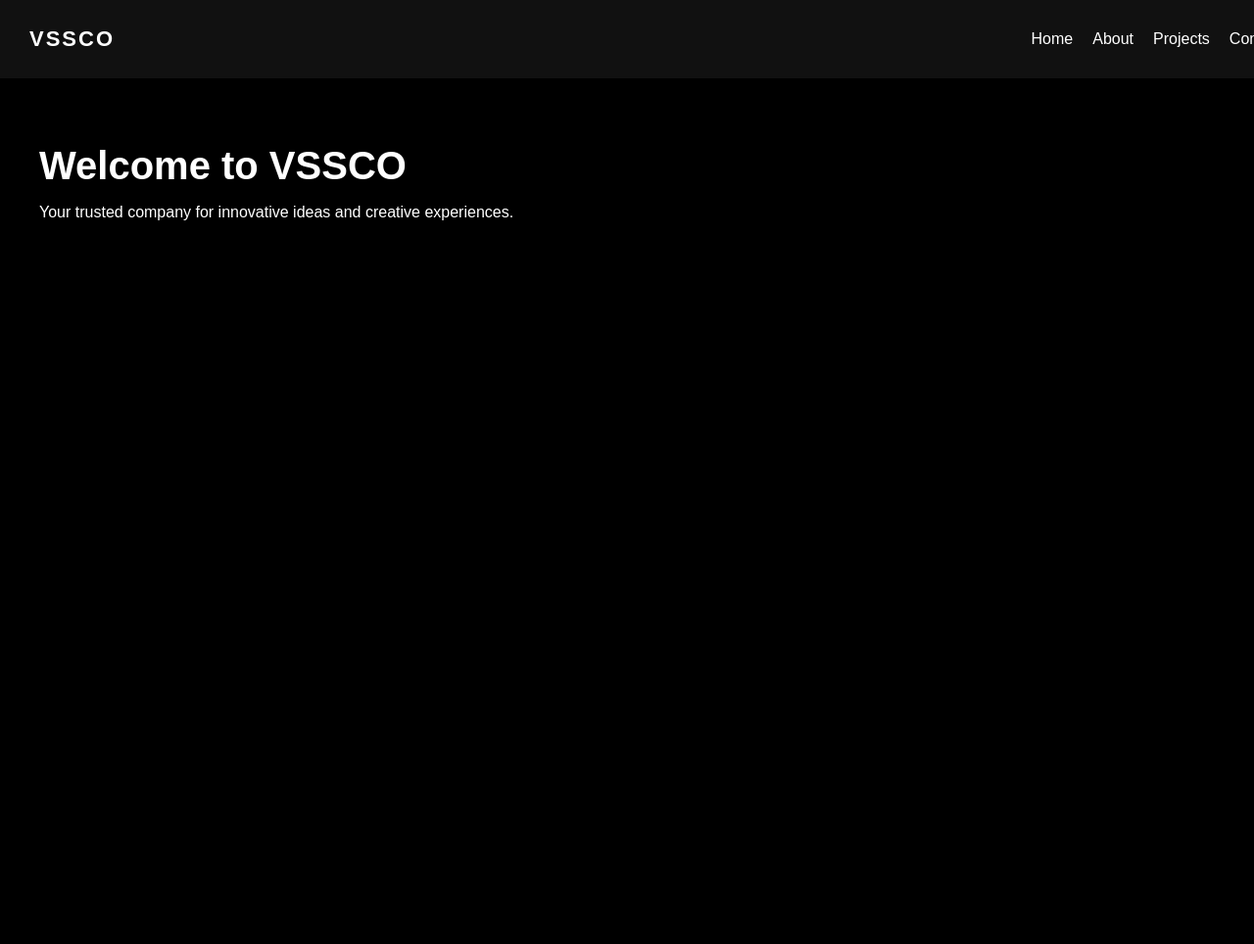
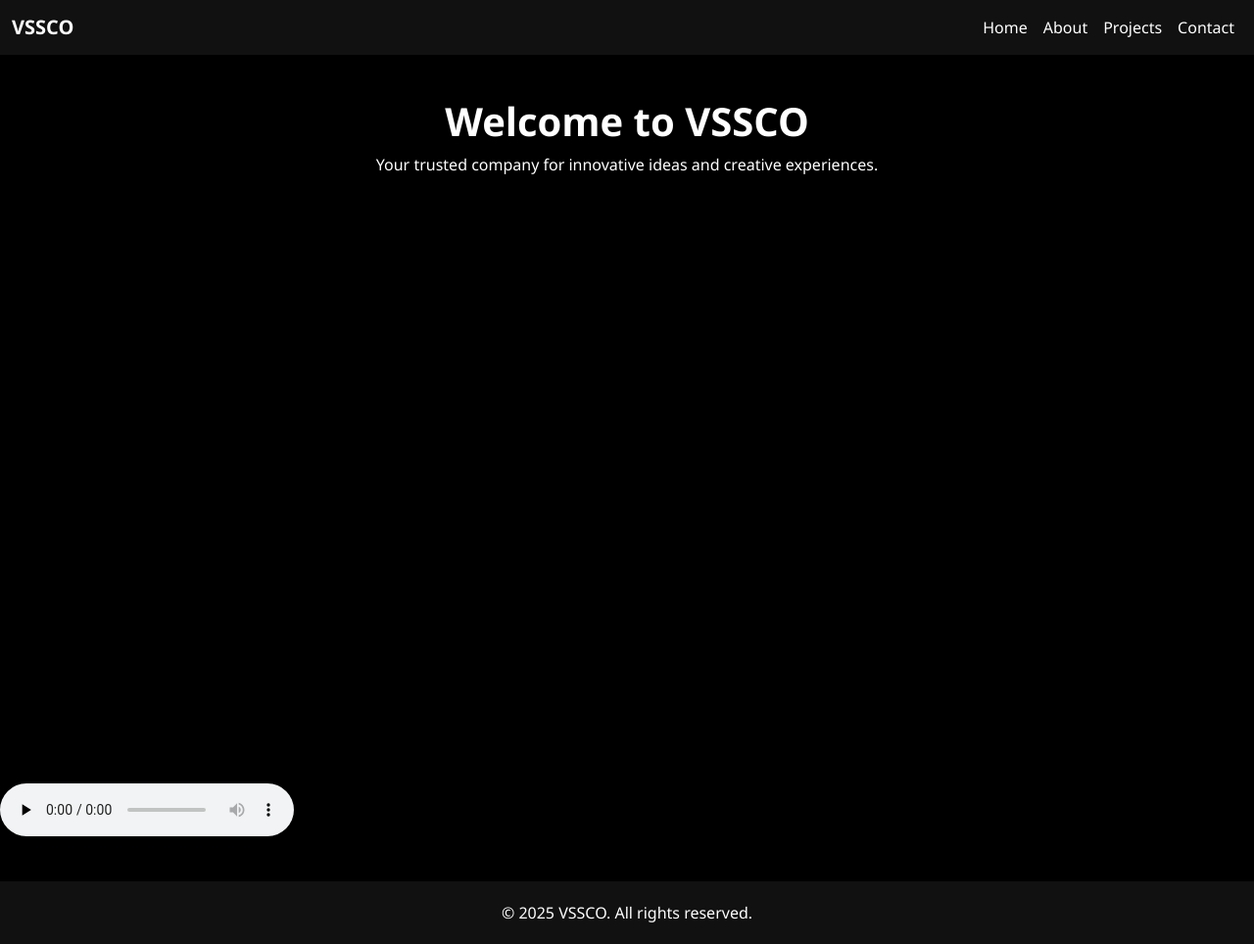
Before and after one commit to kessud2021/VSSCO-welcome-website, a plain HTML site: page index.html in a window 1280 px wide. Shown: the whole page at 98% size. Drawn offline with nearby package versions, Linux system fonts and the light colour scheme.

Commit message:
Update index.html

```diff
--- a/index.html
+++ b/index.html
@@ -5,58 +5,39 @@
 <meta name="viewport" content="width=device-width, initial-scale=1.0">
 <title>VSSCO — Official Website</title>
 
+<!-- Bootstrap CSS -->
+<link href="https://cdn.jsdelivr.net/npm/bootstrap@5.3.2/dist/css/bootstrap.min.css" rel="stylesheet">
+
 <style>
     body {
-        margin: 0;
-        font-family: Arial, Helvetica, sans-serif;
         background: #000;
         color: white;
-        overflow-x: hidden;
+        font-family: 'Segoe UI', Tahoma, Geneva, Verdana, sans-serif;
     }
 
-    /* NAVIGATION BAR */
-    nav {
-        width: 100%;
-        background: #111;
-        padding: 15px 30px;
-        display: flex;
-        justify-content: space-between;
-        align-items: center;
-        position: fixed;
-        top: 0;
-        z-index: 1000;
+    /* Navbar */
+    .navbar {
+        background-color: #111;
     }
 
-    nav .logo {
-        font-size: 22px;
-        font-weight: bold;
-        letter-spacing: 2px;
+    .navbar-nav .nav-link {
+        color: white !important;
+        transition: color 0.3s;
     }
 
-    nav ul {
-        list-style: none;
-        display: flex;
-        gap: 20px;
+    .navbar-nav .nav-link:hover {
+        color: #0ff !important;
     }
 
-    nav ul li {
-        cursor: pointer;
-        transition: 0.3s;
+    /* Pages */
+    .page {
+        display: none;
+        padding: 100px 20px 40px;
+        min-height: 100vh;
+        animation: fadeIn 0.6s ease-in-out;
     }
 
-    nav ul li:hover {
-        color: #0ff;
-    }
-
-    /* PAGE CONTENT */
-    .page {
-        display: none;
-        padding: 120px 40px 40px;
-        animation: fadeIn 0.6s ease-in-out;
-        min-height: 100vh;
-    }
-
-    .active {
+    .active-page {
         display: block;
     }
 
@@ -65,97 +46,117 @@
         to { opacity: 1; transform: translateY(0); }
     }
 
-    /* HEADERS */
-    h1 {
-        font-size: 40px;
-        margin-bottom: 10px;
+    /* Contact Box */
+    .contact-box {
+        background-color: #111;
+        border-radius: 10px;
+        padding: 20px;
+        max-width: 400px;
+        margin: 20px auto;
+        text-align: center;
+        transition: box-shadow 0.3s;
     }
 
-    h2 {
-        margin-top: 40px;
+    .contact-box:hover {
+        box-shadow: 0 0 15px #0ff;
     }
 
-    /* CONTACT BOX */
-    .contact-box {
-        margin-top: 20px;
+    /* Headings */
+    h1, h2 {
+        font-weight: bold;
+    }
+
+    /* Footer */
+    footer {
+        text-align: center;
         padding: 20px;
         background: #111;
-        border-radius: 10px;
-        width: fit-content;
+        margin-top: 40px;
     }
 </style>
 </head>
-
 <body>
 
 <!-- NAVBAR -->
-<nav>
-    <div class="logo">VSSCO</div>
-    <ul>
-        <li onclick="openPage('home')">Home</li>
-        <li onclick="openPage('about')">About</li>
-        <li onclick="openPage('projects')">Projects</li>
-        <li onclick="openPage('contact')">Contact</li>
-    </ul>
+<nav class="navbar navbar-expand-lg fixed-top">
+  <div class="container-fluid">
+    <a class="navbar-brand text-white fw-bold" href="#">VSSCO</a>
+    <button class="navbar-toggler" type="button" data-bs-toggle="collapse" data-bs-target="#navbarNav"
+        aria-controls="navbarNav" aria-expanded="false" aria-label="Toggle navigation">
+      <span class="navbar-toggler-icon text-white">&#9776;</span>
+    </button>
+    <div class="collapse navbar-collapse" id="navbarNav">
+      <ul class="navbar-nav ms-auto">
+        <li class="nav-item"><a class="nav-link" href="#" onclick="openPage('home')">Home</a></li>
+        <li class="nav-item"><a class="nav-link" href="#" onclick="openPage('about')">About</a></li>
+        <li class="nav-item"><a class="nav-link" href="#" onclick="openPage('projects')">Projects</a></li>
+        <li class="nav-item"><a class="nav-link" href="#" onclick="openPage('contact')">Contact</a></li>
+      </ul>
+    </div>
+  </div>
 </nav>
 
-<!-- HOME PAGE -->
-<div id="home" class="page active">
+<!-- PAGES -->
+<div id="home" class="page active-page container text-center">
     <h1>Welcome to VSSCO</h1>
     <p>Your trusted company for innovative ideas and creative experiences.</p>
 </div>
 
-<!-- ABOUT PAGE -->
-<div id="about" class="page">
+<div id="about" class="page container">
     <h1>About Us</h1>
-    <p>
-        VSSCO is a small creative startup founded by Siddharth.<br>
-        We focus on building fun projects, smart ideas, and unique digital creations.
-    </p>
+    <p>VSSCO is a small creative startup founded by Siddharth.<br>
+    We focus on building fun projects, smart ideas, and unique digital creations.</p>
 
     <h2>Our Team</h2>
-    <p>- Siddharth — Founder & Developer<br>
-       - Vihaan - Developer, Compiler<br>
-       - Shreeya — Designer<br>
-       - Vidit — Testing & Ideas
-    </p>
+    <ul>
+        <li>Siddharth — Founder & Developer</li>
+        <li>Vihaan — Developer, Compiler</li>
+        <li>Shreeya — Designer</li>
+        <li>Vidit — Testing & Ideas</li>
+        <li>Shiva — Decorator</li>
+    </ul>
 </div>
 
-<!-- PROJECTS PAGE -->
-<div id="projects" class="page">
+<div id="projects" class="page container">
     <h1>Our Projects</h1>
-    <p>• Light Shows<br>
-       • Arduino Animations<br>
-       • Mini Games<br>
-       • School Events Branding<br><br>
-       More coming soon!
-    </p>
+    <ul>
+        <li>Light Shows</li>
+        <li>Arduino Animations</li>
+        <li>Mini Games</li>
+        <li>School Events Branding</li>
+    </ul>
+    <p>More coming soon!</p>
 </div>
 
-<!-- CONTACT PAGE -->
-<div id="contact" class="page">
+<div id="contact" class="page container text-center">
     <h1>Contact Us</h1>
     <div class="contact-box">
-        <p><b>Email:</b> contact@vssco.com</p>
-        <p><b>Location:</b> India</p>
+        <p><strong>Email:</strong> contact@vssco.com</p>
+        <p><strong>Location:</strong> India</p>
     </div>
 </div>
 
 <!-- BACKGROUND MUSIC -->
-<audio id="bgm" loop autoplay>
-    <!-- Replace music.mp3 with your own MP3 file -->
+<audio id="bgm" loop preload="none" controls>
     <source src="music.mp3" type="audio/mp3">
+    Your browser does not support the audio element.
 </audio>
 
+<!-- FOOTER -->
+<footer>
+    &copy; 2025 VSSCO. All rights reserved.
+</footer>
+
+<!-- BOOTSTRAP JS & CUSTOM JS -->
+<script src="https://cdn.jsdelivr.net/npm/bootstrap@5.3.2/dist/js/bootstrap.bundle.min.js"></script>
 <script>
 function openPage(pageId) {
     const pages = document.querySelectorAll('.page');
-    pages.forEach(p => p.classList.remove('active'));
-
-    document.getElementById(pageId).classList.add('active');
+    pages.forEach(p => p.classList.remove('active-page'));
+    document.getElementById(pageId).classList.add('active-page');
 }
 
-// Autoplay fix for browsers
+// Autoplay fix
 window.addEventListener("click", () => {
     const music = document.getElementById("bgm");
     if (music.paused) music.play();
```
